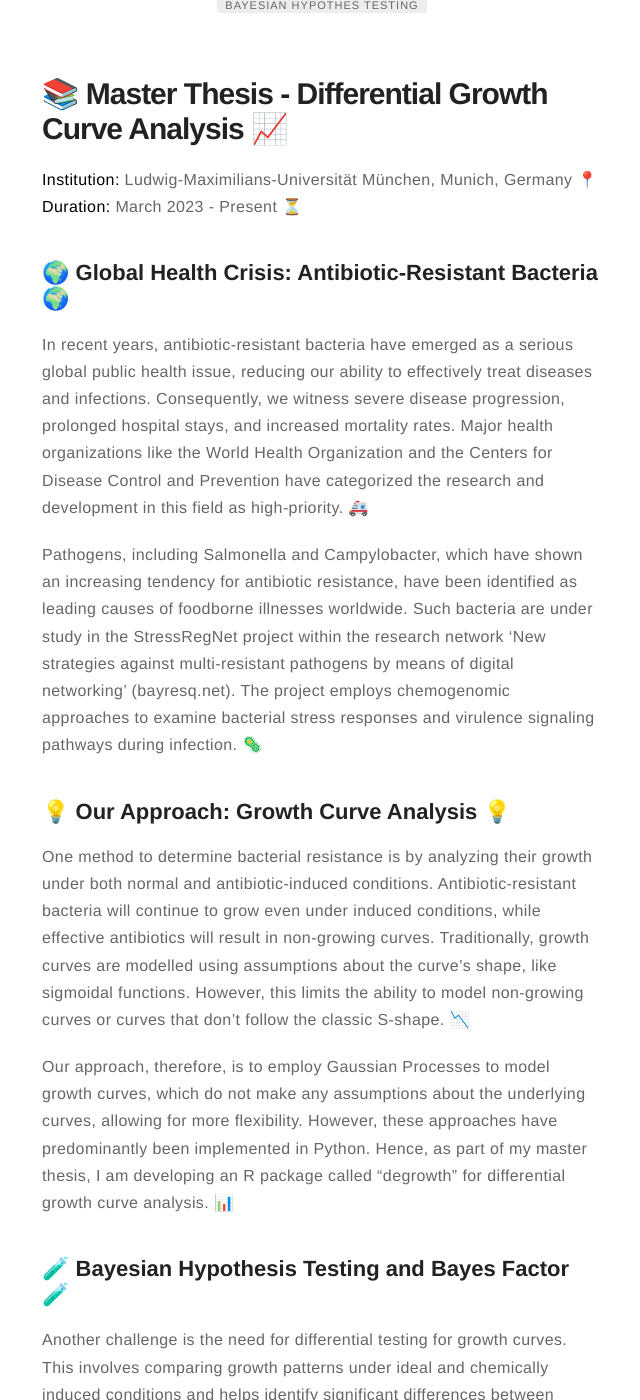
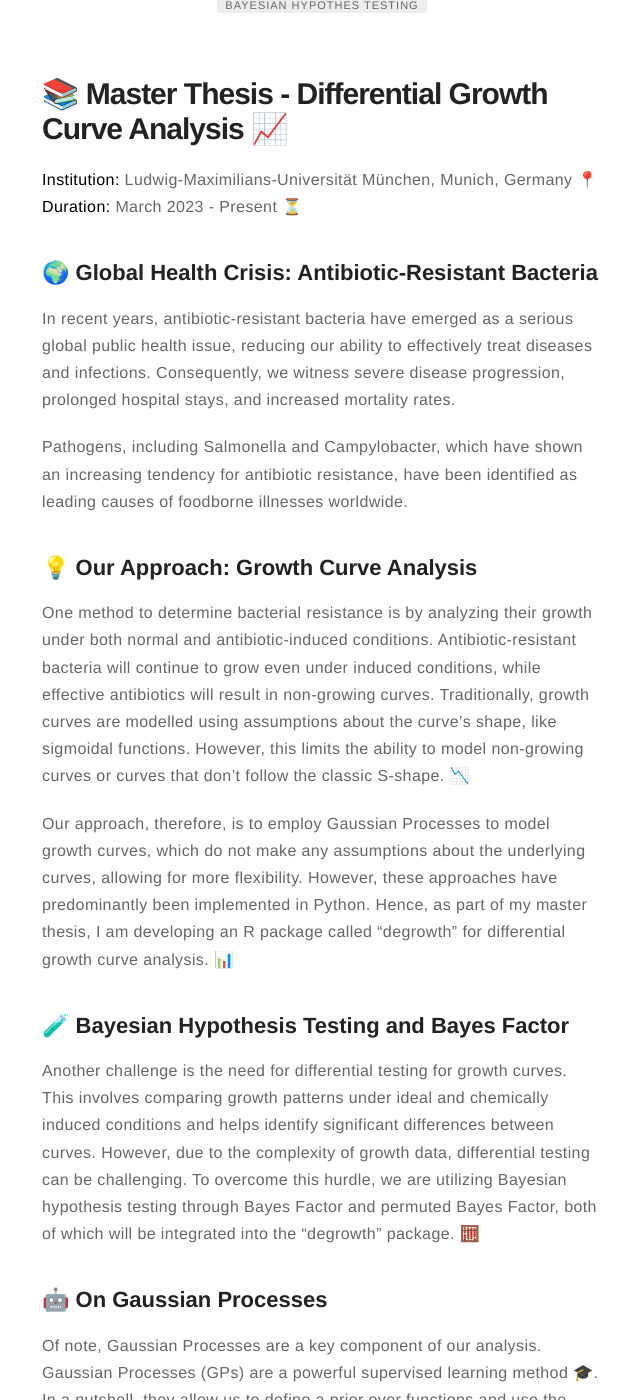
Before and after one commit to medinabaj/medinabaj.github.io, a Jekyll site: the page built from _posts/2023-07-24-differentialgrowth.markdown, in a window 1280 px wide and 1400 px high, scrolled down 289 px. Shown: the whole window, without its empty margins (318-958 px from the left). Built offline with Jekyll 4.4.1, drawn with Linux system fonts in a browser that asks for light colours; nearby versions of some CDN libraries; comment, search, counter and statistics services are not loaded; some of the changed text lies outside the part shown.

Commit message:
Update 2023-07-24-differentialgrowth.markdown

```diff
--- a/_posts/2023-07-24-differentialgrowth.markdown
+++ b/_posts/2023-07-24-differentialgrowth.markdown
@@ -22,21 +22,21 @@ externalLink: false
 **Institution:** Ludwig-Maximilians-Universität München, Munich, Germany 📍
 **Duration:** March 2023 - Present ⏳
 
-## 🌍 Global Health Crisis: Antibiotic-Resistant Bacteria 🌍
-In recent years, antibiotic-resistant bacteria have emerged as a serious global public health issue, reducing our ability to effectively treat diseases and infections. Consequently, we witness severe disease progression, prolonged hospital stays, and increased mortality rates. Major health organizations like the World Health Organization and the Centers for Disease Control and Prevention have categorized the research and development in this field as high-priority. 🚑
+## 🌍 Global Health Crisis: Antibiotic-Resistant Bacteria
+In recent years, antibiotic-resistant bacteria have emerged as a serious global public health issue, reducing our ability to effectively treat diseases and infections. Consequently, we witness severe disease progression, prolonged hospital stays, and increased mortality rates.
 
-Pathogens, including Salmonella and Campylobacter, which have shown an increasing tendency for antibiotic resistance, have been identified as leading causes of foodborne illnesses worldwide. Such bacteria are under study in the StressRegNet project within the research network 'New strategies against multi-resistant pathogens by means of digital networking' (bayresq.net). The project employs chemogenomic approaches to examine bacterial stress responses and virulence signaling pathways during infection. 🦠
+Pathogens, including Salmonella and Campylobacter, which have shown an increasing tendency for antibiotic resistance, have been identified as leading causes of foodborne illnesses worldwide.
 
-## 💡 Our Approach: Growth Curve Analysis 💡
+## 💡 Our Approach: Growth Curve Analysis
 One method to determine bacterial resistance is by analyzing their growth under both normal and antibiotic-induced conditions. Antibiotic-resistant bacteria will continue to grow even under induced conditions, while effective antibiotics will result in non-growing curves. Traditionally, growth curves are modelled using assumptions about the curve's shape, like sigmoidal functions. However, this limits the ability to model non-growing curves or curves that don't follow the classic S-shape. 📉
 
 Our approach, therefore, is to employ Gaussian Processes to model growth curves, which do not make any assumptions about the underlying curves, allowing for more flexibility. However, these approaches have predominantly been implemented in Python. Hence, as part of my master thesis, I am developing an R package called "degrowth" for differential growth curve analysis. 📊
 
-## 🧪 Bayesian Hypothesis Testing and Bayes Factor 🧪
+## 🧪 Bayesian Hypothesis Testing and Bayes Factor
 Another challenge is the need for differential testing for growth curves. This involves comparing growth patterns under ideal and chemically induced conditions and helps identify significant differences between curves. However, due to the complexity of growth data, differential testing can be challenging. To overcome this hurdle, we are utilizing Bayesian hypothesis testing through Bayes Factor and permuted Bayes Factor, both of which will be integrated into the "degrowth" package. 🧮
 
-## 🤖 On Gaussian Processes 🤖
+## 🤖 On Gaussian Processes
 Of note, Gaussian Processes are a key component of our analysis. Gaussian Processes (GPs) are a powerful supervised learning method 🎓. In a nutshell, they allow us to define a prior over functions and use the observed data to update our prior beliefs about the probable outputs for new inputs. GPs are particularly useful for regression problems, and excel when you have prior knowledge about the function's characteristics. 👀
 
-## 🚀 Skills and Future Developments 🚀
+## 🚀 Skills and Future Developments
 This project involves leveraging a range of skills, including Statistical Modeling, Computer Science, Biostatistics, Scientific Analysis, Python, and R. The "degrowth" package, which aims to create a powerful and user-friendly tool for analyzing growth curves with differential effects, is expected to be available in November 2023. Stay tuned for this exciting development! 📆
```
